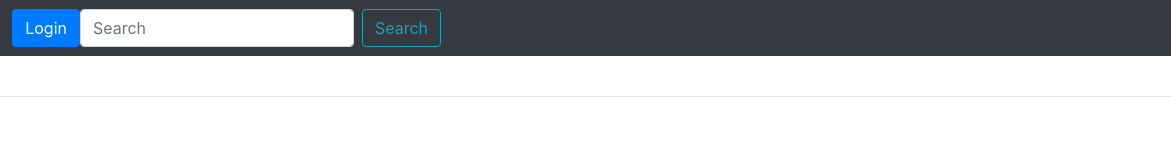
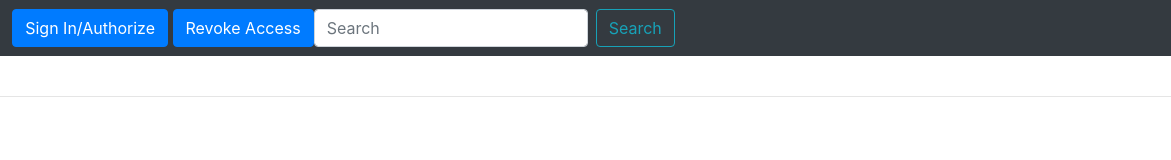
Before and after one commit to Loki1204/Youtube-clone, a plain HTML site: page index.html in a window 1280 px wide. Shown: the full height of the page, 109-1280 px from the left. Drawn offline with nearby package versions, Linux system fonts and the light colour scheme.

Commit message:
Update index.html

```diff
--- a/index.html
+++ b/index.html
@@ -17,8 +17,8 @@
         <div class="collapse navbar-collapse" id="navbarColor01">
           <ul class="navbar-nav mr-auto">
             <li class="nav-item active">
-              <button class="btn btn-primary" type="submit" id="sign-in-or-out-button">Login</button>
-              <!-- <button class="btn btn-primary" type="submit" id="logout-btn">Logout</button> -->
+              <button class="btn btn-primary" type="submit" id="sign-in-or-out-button">Sign In/Authorize</button>
+              <button class="btn btn-primary" type="submit" id="revoke-access-button">Revoke Access</button>
             </li>
           <form class="form-inline">
             <input class="form-control mr-sm-2" type="search" placeholder="Search" aria-label="Search" spellcheck="false" data-ms-editor="true">
```
